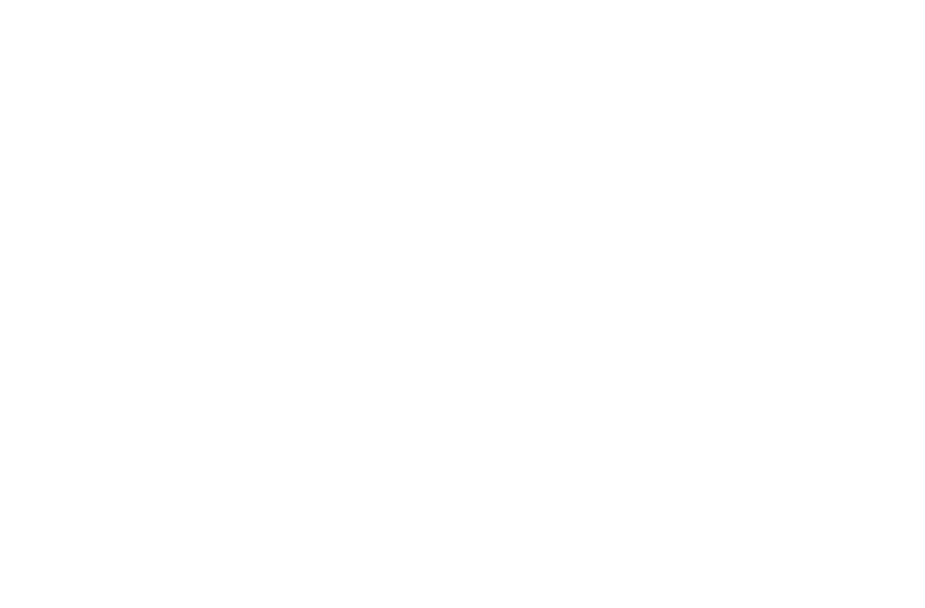
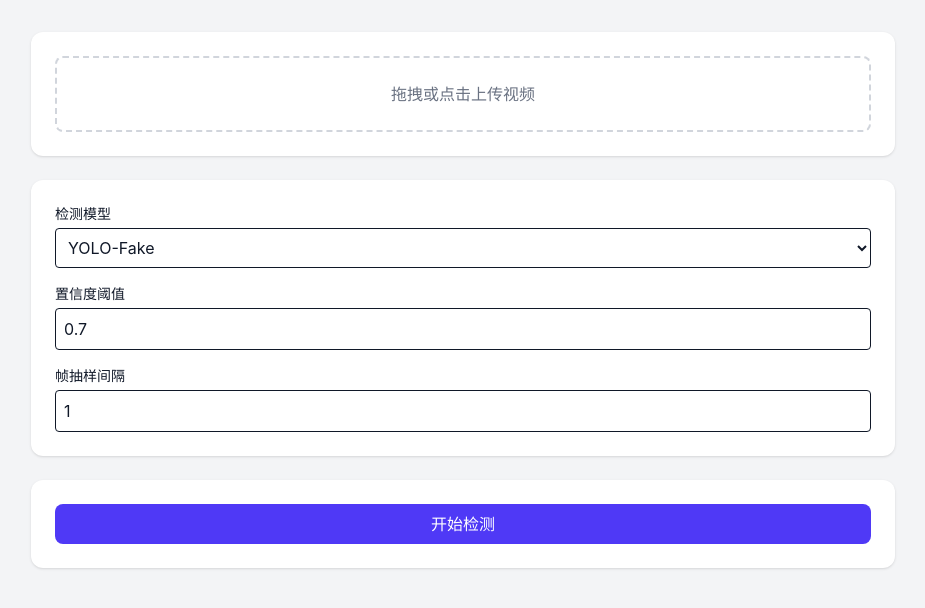
Before and after one commit to Jznoob/video-detect, a React (Vite) app in the folder code/: page /detect/video in a window 1280 px wide. Before the commit this address had no page. Shown: the top 608 px of the page, without its empty margins (177-1102 px from the left). Built offline with nearby package versions, Linux system fonts and the light colour scheme; the HTML template or start-up script is replaced by a standard one.

Commit message:
feat: show result after detection

```diff
--- a/code/src/features/detect/video/index.tsx
+++ b/code/src/features/detect/video/index.tsx
@@ -17,10 +17,11 @@ const DetectPage: React.FC = () => {
       toast.error("请先上传视频");
       return;
     }
-    const id = toast.loading("正在检测...");
+    const loadingId = toast.loading("正在检测...");
     await new Promise((resolve) => setTimeout(resolve, 1500));
-    toast.success("检测完成", { id });
-    navigate("/result?id=123");
+    const taskId = Date.now().toString();
+    toast.dismiss(loadingId);
+    navigate(`/result?id=${taskId}`);
   };
 
   return (
--- /dev/null
+++ b/code/src/features/result/index.tsx
@@ -0,0 +1,22 @@
+import React from "react";
+import { useSearchParams } from "react-router-dom";
+import { Toaster, toast } from "sonner";
+
+const ResultPage: React.FC = () => {
+  const [params] = useSearchParams();
+  const id = params.get("id");
+
+  React.useEffect(() => {
+    toast.success("检测成功");
+  }, []);
+
+  return (
+    <div className="min-h-screen bg-gray-100 dark:bg-[#181A20] text-gray-900 dark:text-white flex flex-col items-center justify-center">
+      <Toaster position="top-right" />
+      <h1 className="text-2xl font-bold mb-4">检测结果</h1>
+      <p>任务 ID: {id}</p>
+    </div>
+  );
+};
+
+export default ResultPage;
--- a/code/src/routes/index.tsx
+++ b/code/src/routes/index.tsx
@@ -1,10 +1,14 @@
 import { Routes, Route } from "react-router-dom";
 import Dashboard from "../features/dashboard";
+import DetectPage from "../features/detect/video";
+import ResultPage from "../features/result";
 
 export default function AppRoutes() {
   return (
     <Routes>
       <Route path="/" element={<Dashboard />} />
+      <Route path="/detect/video" element={<DetectPage />} />
+      <Route path="/result" element={<ResultPage />} />
     </Routes>
   );
 }
```
